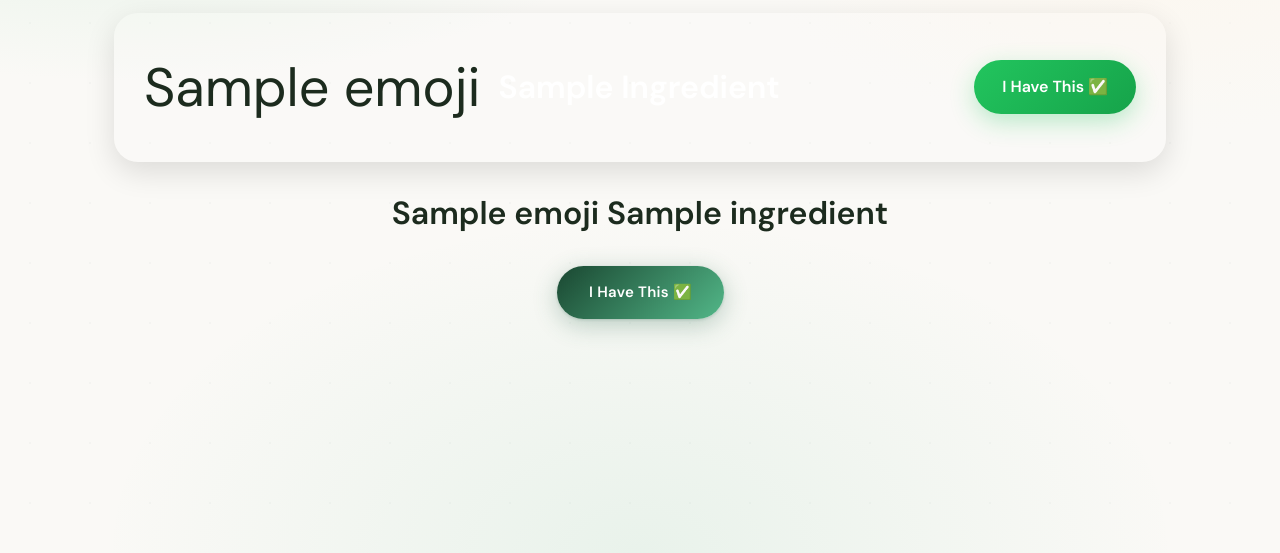
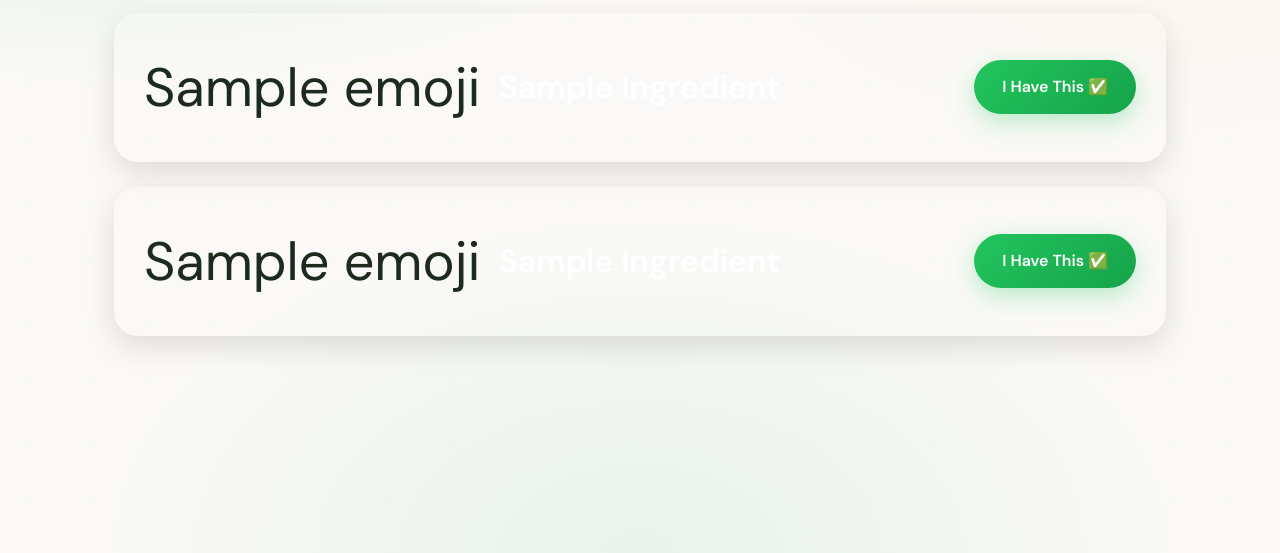
Before and after one commit to jaweeduddin/PlanMyPlateFinal, a Python web app: template templates/smart_cart.html in a window 1280 px wide. Shown: the part 247-800 px from the top of the page. Run offline with Jinja, Linux system fonts and the light colour scheme; the template is opened without the code that fills it: most values are stand-ins (such as "Sample title", 1, 10 or a date in 2020); some web fonts are replaced.

Commit message:
Added Smart Cart system

```diff
--- a/templates/ai_generator.html
+++ b/templates/ai_generator.html
@@ -667,6 +667,7 @@ function submitRecipeForm() {
                 uncheckedIngredients.push(
                     ingredient
                 );
+
                 fetch(
     "/save_missing_ingredient",
     {
--- a/templates/smart_cart.html
+++ b/templates/smart_cart.html
@@ -76,21 +76,27 @@
 
 </div>
 
-            <h2
-                style="
-                font-size:32px;
-                ">
+            <div class="smart-cart-card">
+
+    <div class="smart-cart-item">
+
+        <div class="smart-cart-emoji">
 
             {{ item.emoji }}
+
+        </div>
+
+        <div class="smart-cart-name">
+
             {{ item.ingredient }}
 
-            </h2>
+        </div>
 
-            <br>
+    </div>
 
     <a
         href="/remove_smart_cart/{{ item.id }}"
-                class="btn">
+        class="smart-cart-btn">
 
         I Have This ✅
 
```
Lines whose indentation alone changed are shown as unchanged.
